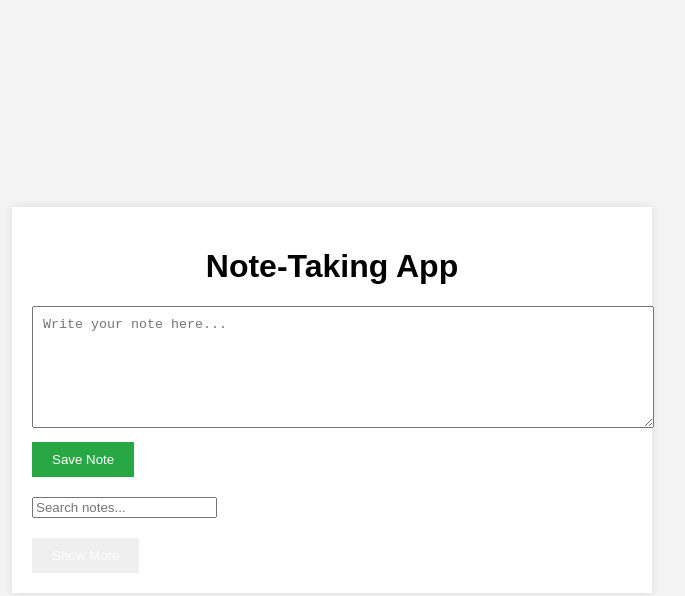
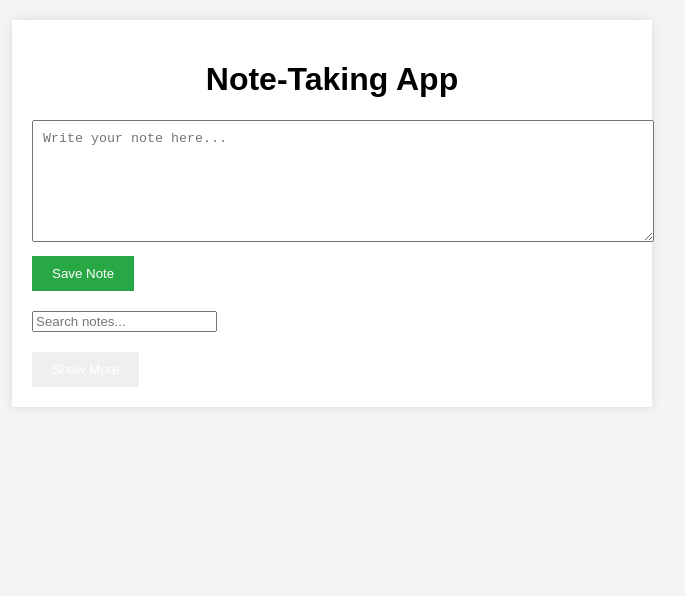
Before and after one commit to AaronOoooo/note_keep, a website: page public/index.html in a window 1280 px wide. Shown: the whole page, without its empty margins (308-993 px from the left). Drawn offline with Linux system fonts and the light colour scheme; no server answers.

Commit message:
Enabled Scrolling. Container positioning toensure site starts from top of page and centered.

```diff
--- a/public/styles.css
+++ b/public/styles.css
@@ -2,11 +2,8 @@ body {
   font-family: Arial, sans-serif;
   margin: 0;
   padding: 0;
-  display: flex;
-  justify-content: center;
-  align-items: center;
-  height: 100vh;
   background-color: #f4f4f4;
+  overflow-y: scroll; /* Enable vertical scrolling */
 }
 
 .container {
@@ -15,6 +12,7 @@ body {
   background: white;
   padding: 20px;
   box-shadow: 0 0 10px rgba(0, 0, 0, 0.1);
+  margin: 20px auto; /* Center the container and add margin at the top and bottom */
 }
 
 h1 {
```
